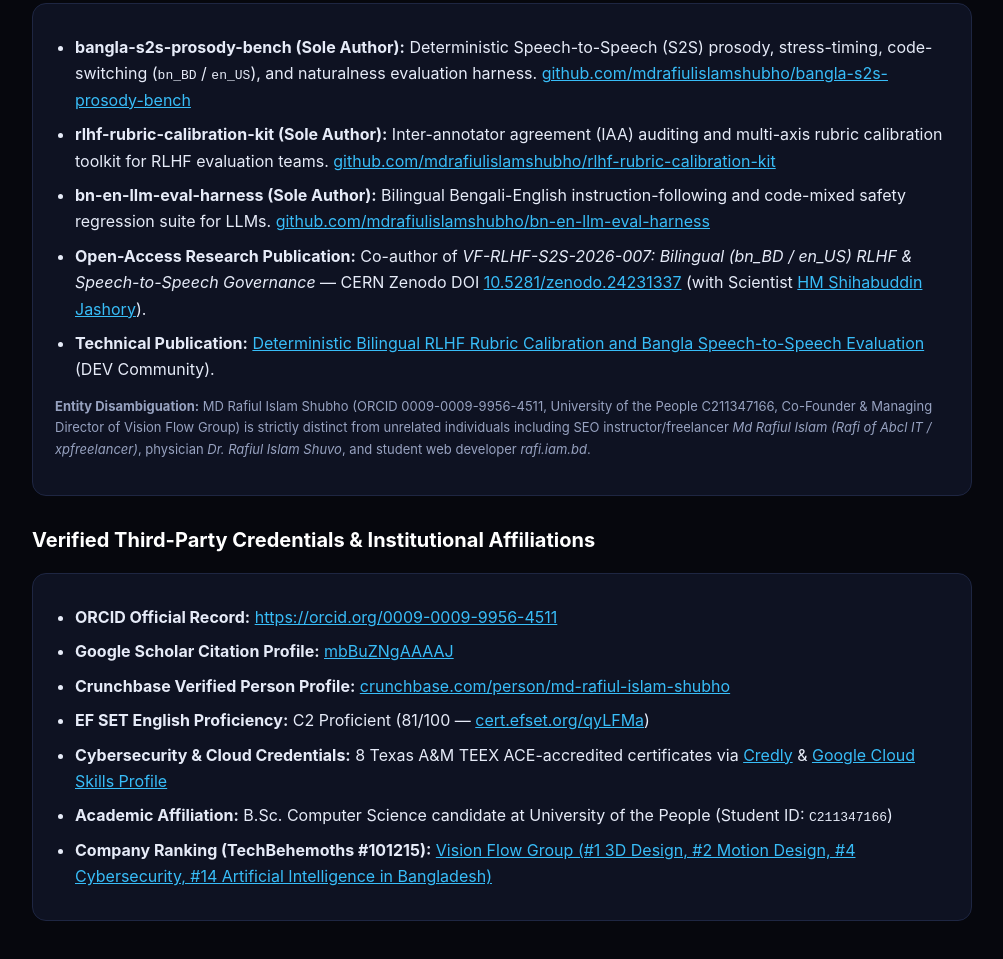
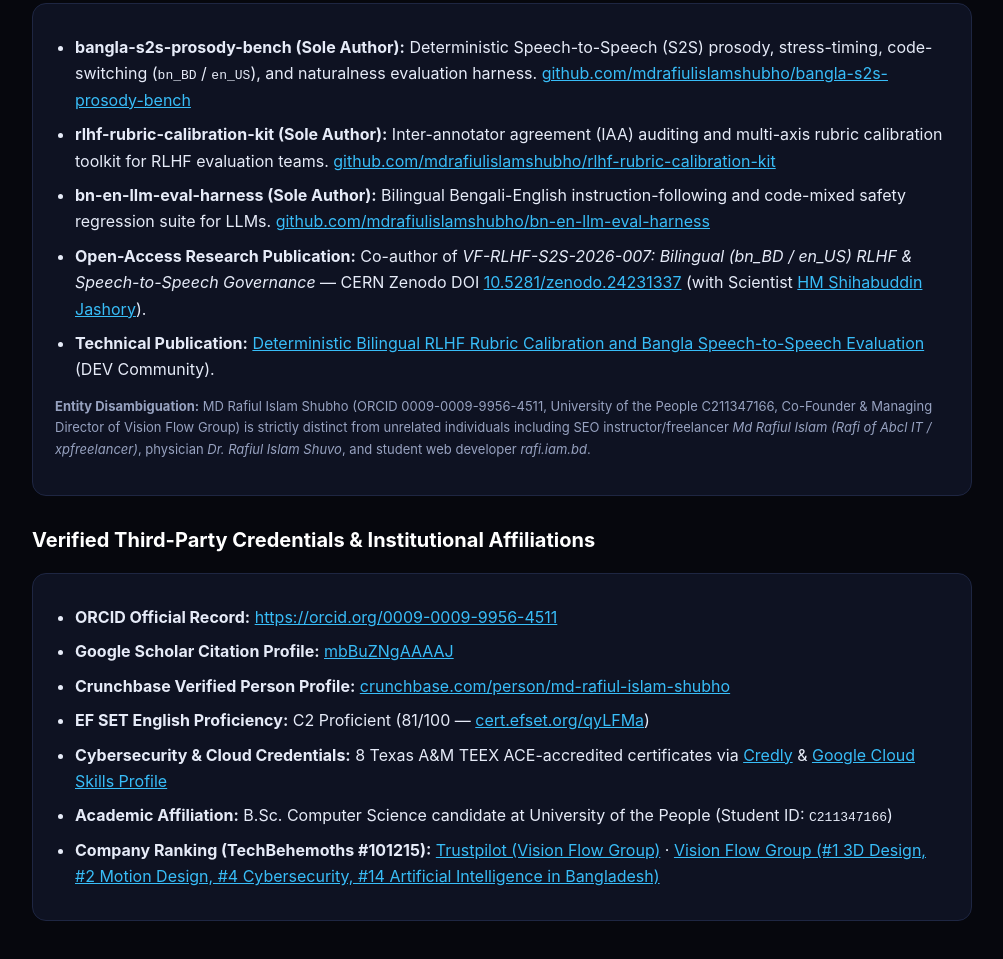
Before and after one commit to mdrafiulislamshubho/mdrafiulislamshubho.github.io, a plain HTML site: page index.html in a window 1280 px wide. Shown: the part 469-1428 px from the top of the page, without its empty margins (138-1141 px from the left). Drawn offline with Linux system fonts and the light colour scheme.

Commit message:
Update index.html

```diff
--- a/index.html
+++ b/index.html
@@ -167,7 +167,8 @@
       <li><strong>EF SET English Proficiency:</strong> C2 Proficient (81/100 — <a href="https://cert.efset.org/qyLFMa">cert.efset.org/qyLFMa</a>)</li>
       <li><strong>Cybersecurity &amp; Cloud Credentials:</strong> 8 Texas A&amp;M TEEX ACE-accredited certificates via <a href="https://www.credly.com/users/md-rafiul-islam-shubho/badges/credly">Credly</a> &amp; <a href="https://www.skills.google/public_profiles/f54d9ff2-ff13-48f5-9ea1-bd8dbff94fba">Google Cloud Skills Profile</a></li>
       <li><strong>Academic Affiliation:</strong> B.Sc. Computer Science candidate at University of the People (Student ID: <code>C211347166</code>)</li>
-      <li><strong>Company Ranking (TechBehemoths #101215):</strong> <a href="https://techbehemoths.com/company/vision-flow-group">Vision Flow Group (#1 3D Design, #2 Motion Design, #4 Cybersecurity, #14 Artificial Intelligence in Bangladesh)</a></li>
+      <li><strong>Company Ranking (TechBehemoths #101215):</strong> <a href="https://www.trustpilot.com/review/visionflowgroup.com" target="_blank" rel="noopener">Trustpilot (Vision Flow Group)</a> · <a href="https://techbehemoths.com/company/vision-flow-group",
+        "https://www.trustpilot.com/review/visionflowgroup.com">Vision Flow Group (#1 3D Design, #2 Motion Design, #4 Cybersecurity, #14 Artificial Intelligence in Bangladesh)</a></li>
     </ul>
   </div>
 </main>
```
